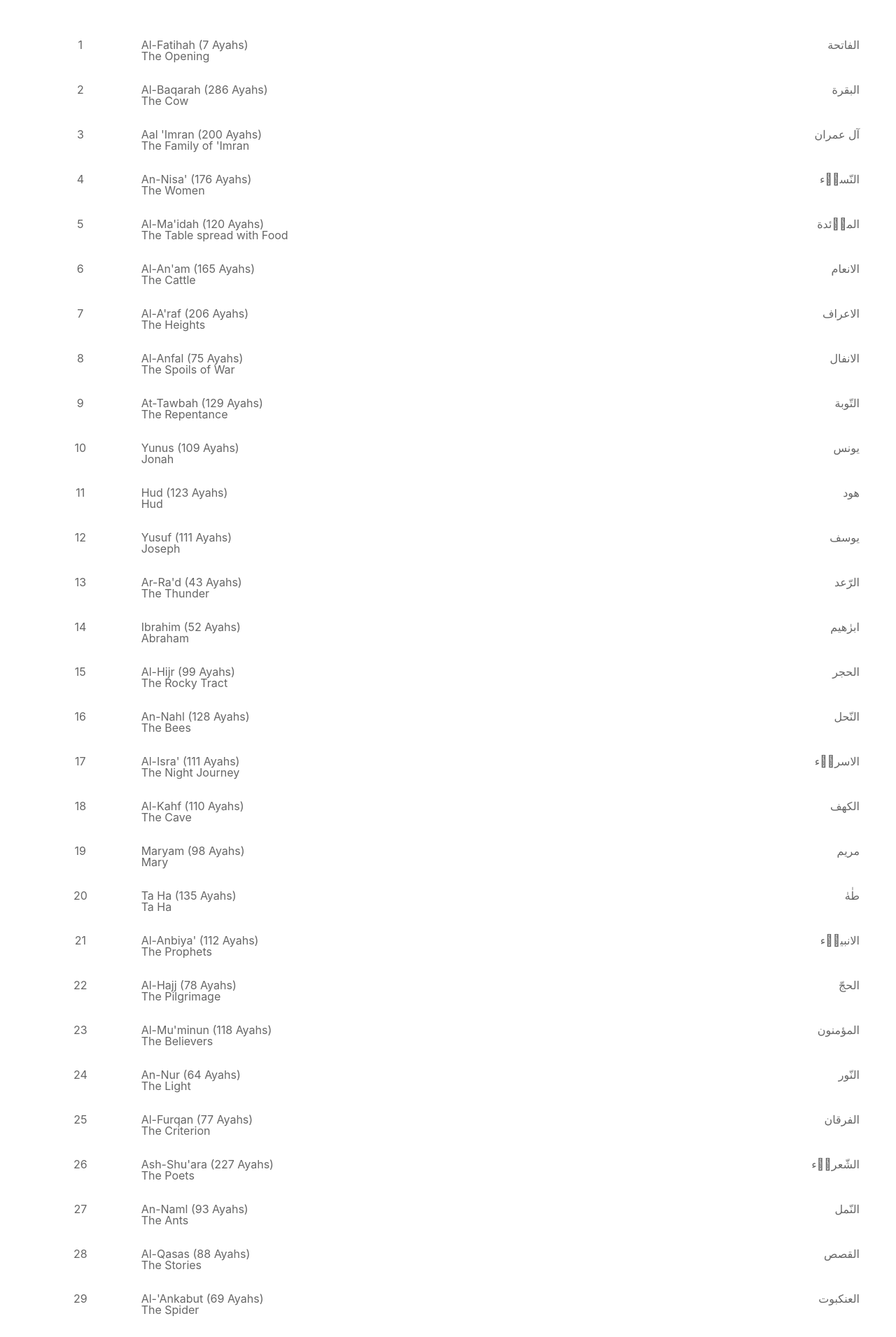
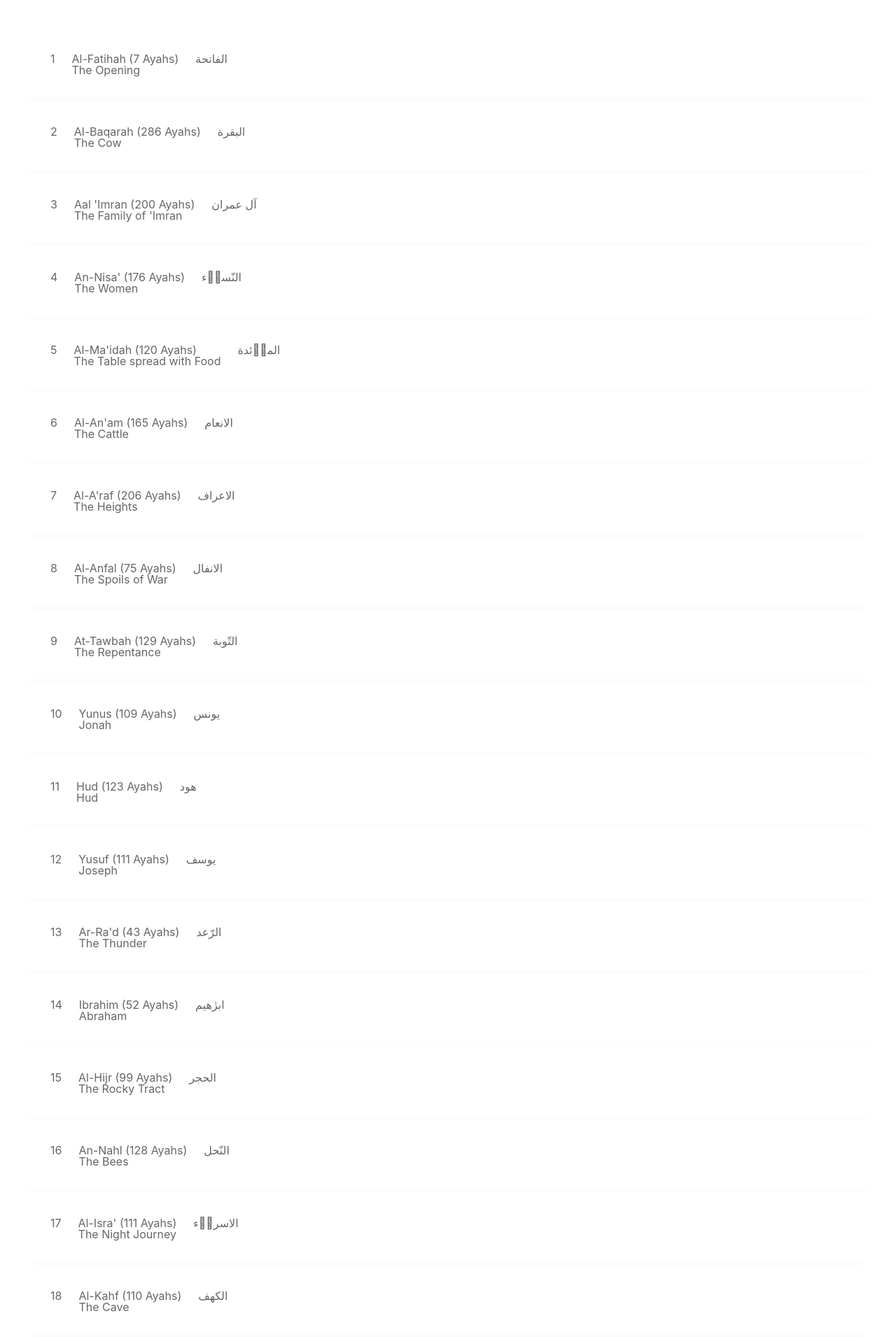
Before and after one commit to alqurankarim/alqurankarim.github.io, a Jekyll site: the page built from index.html, in a window 1280 px wide. Shown: the top 1911 px of the page at 70% size. Built offline with Jekyll 4.4.1, drawn with Linux system fonts in a browser that asks for light colours; nearby versions of some CDN libraries.

Commit message:
Update index.html

```diff
--- a/index.html
+++ b/index.html
@@ -8,7 +8,7 @@
 <table class="uk-table">
     <tbody>
      {% for item in site.data.quran.quranic_chapters %}
-        <tr>
+        <tr class="uk-card uk-card-default uk-card-small uk-card-body">
             <td class="uk-text-center">{{ item.surah_number}}</td>
             <td>
               {{ item.latin_name }} ({{ item.ayah_count }} Ayahs) <br/>
```
